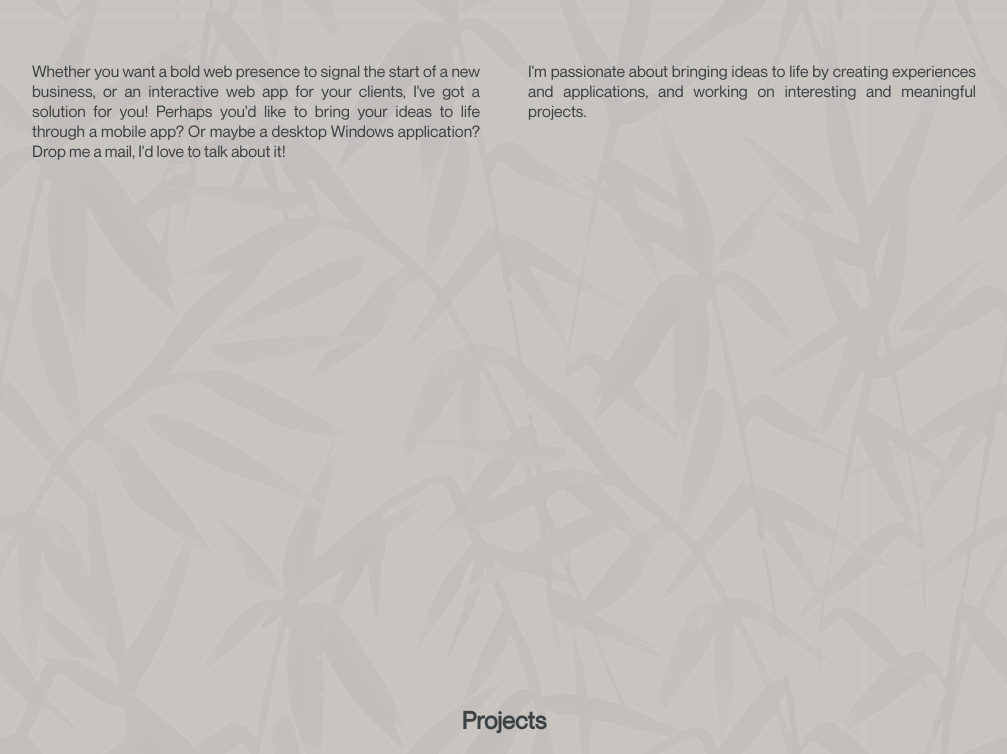
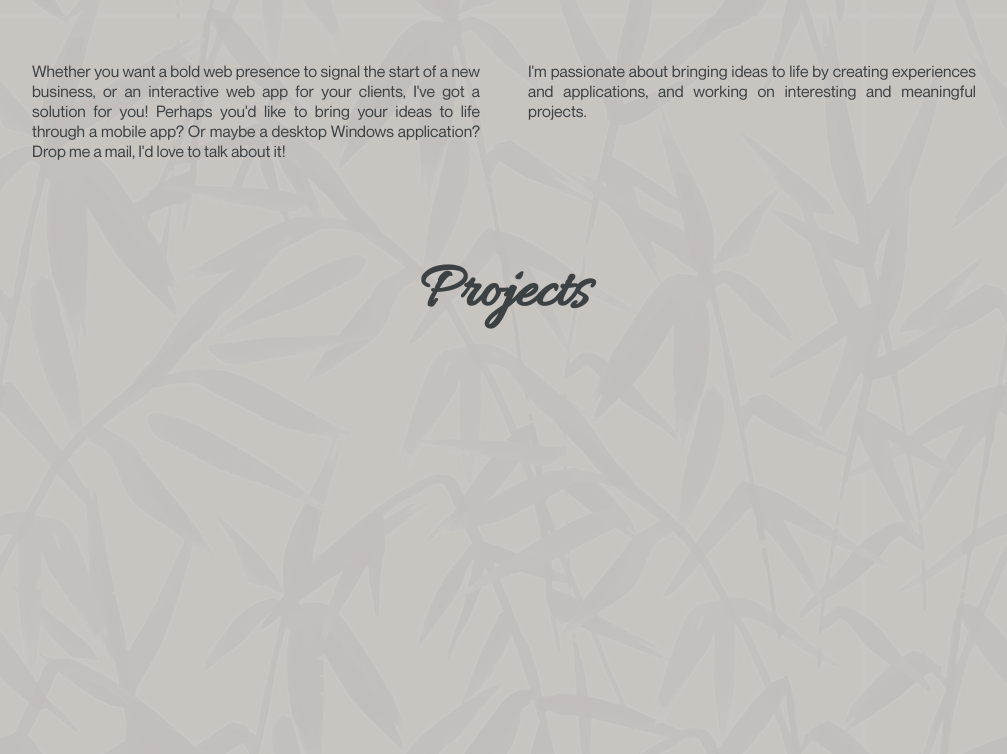
Before and after one commit to seyone22/seyone22.github.io, a plain HTML site: page index.html in a window 1280 px wide. Shown: the part 982-1736 px from the top of the page, without its empty margins (136-1143 px from the left). Drawn offline with nearby package versions, Linux system fonts and the light colour scheme.

Commit message:
changed font of subheading

```diff
--- a/CSS/style.css
+++ b/CSS/style.css
@@ -212,3 +212,8 @@ h2.para-formatted {
     text-justify: auto;
     text-align: justify;
 }
+
+.section-header {
+    font-family: 'Allura', cursive;
+    font-size: 64px;
+}
--- a/index.html
+++ b/index.html
@@ -110,7 +110,7 @@
 	</div>
 	<p><strong>Let's get started!</strong></p>
 </div>
-<div class="page content-data" id="about">
+<div class="content-data" id="about">
 	<div class="columns-2">
 		<div class="column">
 
@@ -135,7 +135,7 @@
 	</div>
 </div>
 <div class="page content-data" id="projects">
-	<h2 class="head-formatted">Projects</h2>
+	<h2 class="head-formatted section-header">Projects</h2>
 
 </div>
 </body>
```
